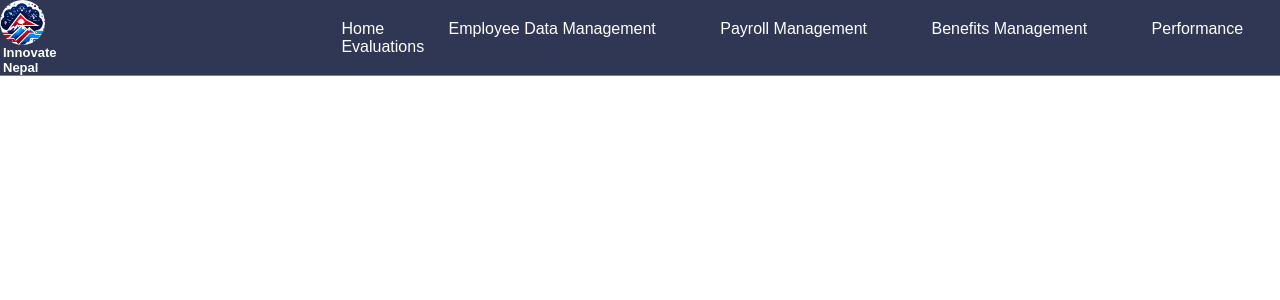
After one commit to Bijay-Gurung/HRMS, a PHP site: page /adminDashboard.html in a window 1280 px wide. The commit adds this page. Shown: the top 300 px of the page. Run offline with PHP 8.4, Linux system fonts and the light colour scheme; some libraries are stand-ins or nearby versions.

Commit message:
small change in navigation of admin panel

```diff
--- /dev/null
+++ b/adminDashboard.css
@@ -0,0 +1,59 @@
+*{
+    margin: 0px;
+    padding: 0px;
+    box-sizing: border-box;
+    font-family: 'Poppins',sans-serif;
+}
+
+html{
+    scroll-behavior: smooth;
+}
+
+header{
+    border-bottom: 1px solid #808080;
+    width: 100%;
+    background-color: rgb(47, 55, 85);
+    display: flex;
+    position: fixed;
+    z-index: 1;
+}
+
+#logo{
+    height: 45px;
+    width: 45px;
+    background-image: url(./Images/Logo.jpeg);
+    background-size: cover;
+    background-position: center;
+    border-radius: 90px;
+}
+#logoName{
+    font-size: small;
+    padding-left: 3px;
+    color: #fff;
+}
+
+nav{
+    margin-top: 20px;
+    margin-left: 20%;
+}
+a{
+    color: #fff;
+    padding-right: 60px;
+    text-decoration: none;
+}
+
+#home:hover{
+    text-decoration: underline;
+}
+#edm:hover{
+    text-decoration: underline;
+}
+#pm:hover{
+    text-decoration: underline;
+}
+#con:hover{
+    text-decoration: underline;
+}
+#pe:hover{
+    text-decoration: underline;
+}
--- /dev/null
+++ b/adminDashboard.html
@@ -0,0 +1,31 @@
+<!DOCTYPE html>
+<html lang="en">
+<head>
+    <meta charset="UTF-8">
+    <meta name="viewport" content="width=device-width, initial-scale=1.0">
+    <title>Human Resource Management System</title>
+    <link href="adminDashboard.css" rel="stylesheet">
+</head>
+<body>
+    <header>
+        <div class="Logo">
+            <div id="logo"></div>
+            <h3 id="logoName">Innovate Nepal</h3>
+        </div>
+
+        <nav>
+            <a href="adminDashboard.html" id="home">Home</a>
+            <a href="#" id="edm">Employee Data Management</a>
+            <a href="#" id="pm">Payroll Management</a>
+            <a href="#" id="con">Benefits Management</a>
+            <a href="#" id="pe">Performance Evaluations</a>
+        </nav>
+    </header>
+
+    <section>
+
+    </section>
+
+    <script src="https://kit.fontawesome.com/4f9d824da5.js" crossorigin="anonymous"></script>
+</body>
+</html>
```
Also changed, not shown: pageOne.css (+4 -12 lines), pageOne.html (+5 -6 lines), pageTwo.css (+4 -12 lines), pageTwo.html (+5 -6 lines).
